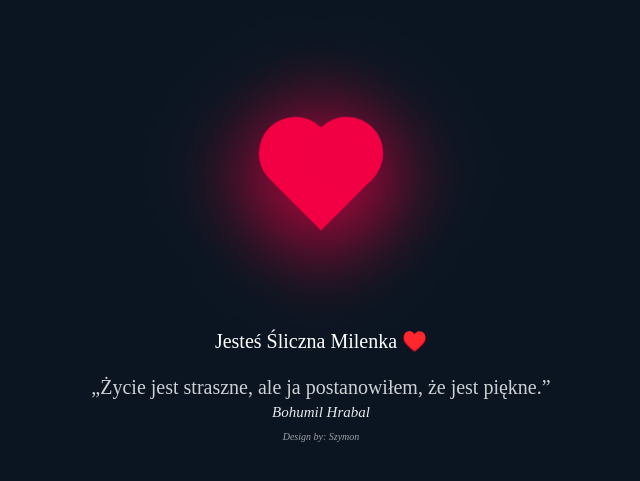
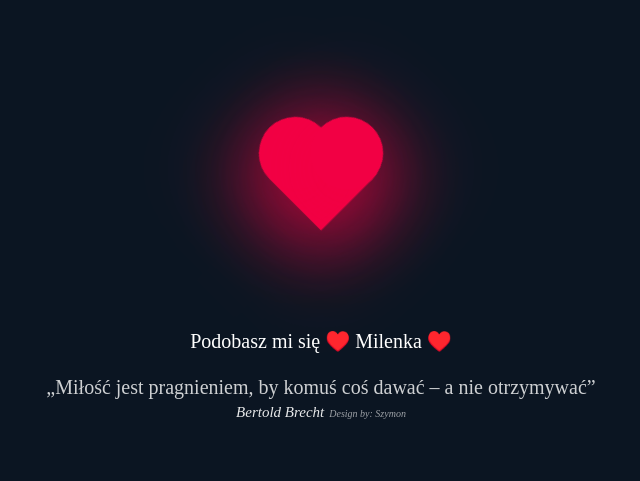
Before and after one commit to xcenqx/ily, a plain HTML site: page index.html in a window 1280 px wide. Shown: the part 221-702 px from the top of the page, without its empty margins (319-959 px from the left). Drawn offline with Linux system fonts and the light colour scheme.

Commit message:
Update index.html

```diff
--- a/index.html
+++ b/index.html
@@ -9,17 +9,17 @@
     <body>
             <div class="heart"></div>
             <div class="text">
-                Jesteś Śliczna Milenka ♥️
+                Podobasz mi się ♥️ Milenka ♥️
                 <br>
                 <br>
-                <!-- <q style="opacity:0.8; margin: 5px">Miłość jest pragnieniem,
+                 <q style="opacity:0.8; margin: 5px">Miłość jest pragnieniem,
                      by komuś coś dawać – a nie otrzymywać</q>
                 <br>
-                <i style="opacity: 0.9; font-size: 15px;">Bertold Brecht</i>-->
-                <q style="opacity:0.8; margin: 5px">Życie jest straszne, ale ja postanowiłem, że jest piękne.</q>
+                <i style="opacity: 0.9; font-size: 15px;">Bertold Brecht</i>
+               <!-- <q style="opacity:0.8; margin: 5px">Życie jest straszne, ale ja postanowiłem, że jest piękne.</q>
                 <br>
                 <i style="opacity: 0.9; font-size: 15px;">Bohumil Hrabal</i>
-                <br>
+                <br> -->
                 <i style="opacity: 0.6; font-size: 10px;">Design by: Szymon</i>
             </div>
     </body>
```
